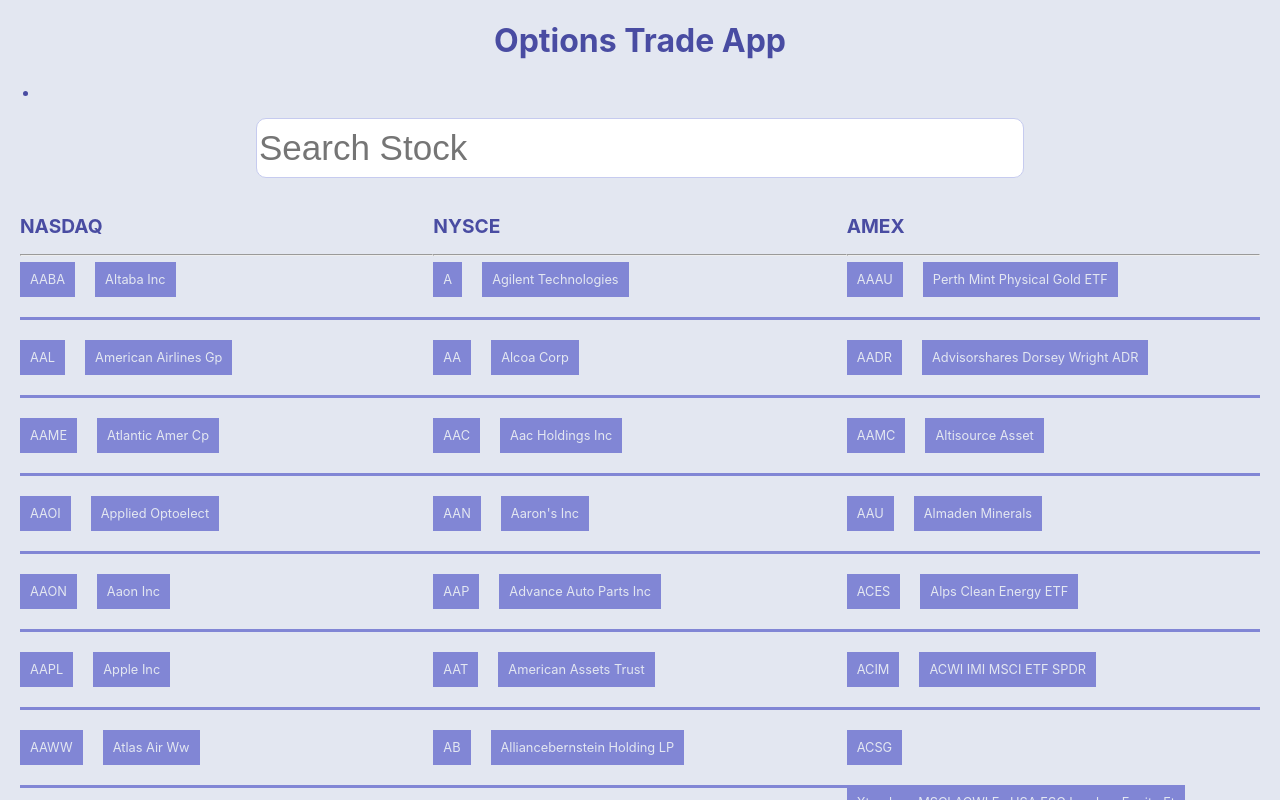
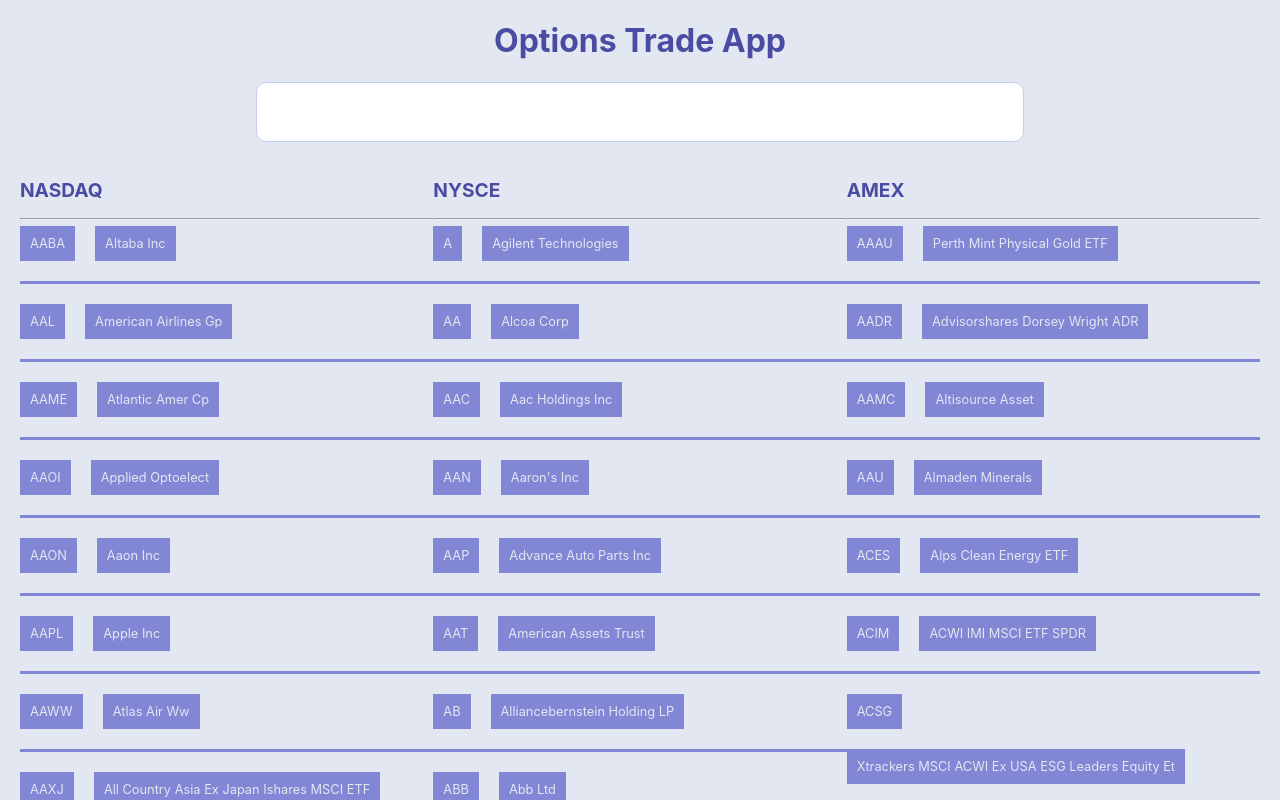
Before and after one commit to manny516/option_td, a React (Create React App) app in the folder trade_options/: page / in a window 1280 px wide. Shown: the top 800 px of the page. Built offline with nearby package versions, Linux system fonts and the light colour scheme.

Commit message:
reverted filter search changes

```diff
--- a/trade_options/src/comp/FilterSearch.js
+++ b/trade_options/src/comp/FilterSearch.js
@@ -46,8 +46,6 @@
 		return nasSearchData;
 		//console.log(amexSearchData);
 		//console.log(nysceSearchData);
-
-
 	}
 
 	render(){
@@ -55,11 +53,9 @@
 		return(
 
 			<React.Fragment>
-				<ul>
-					<li> </li>
-				</ul>
+
 				<div className="ticker-filter">
-					<input type="text" placeholder={this.state.value} onChange={this.handleChange} onKeyUp={this.outPut} name="filter-search"/>
+					<input type="text" name="filter-search"/>
 				</div>
 
 
```
